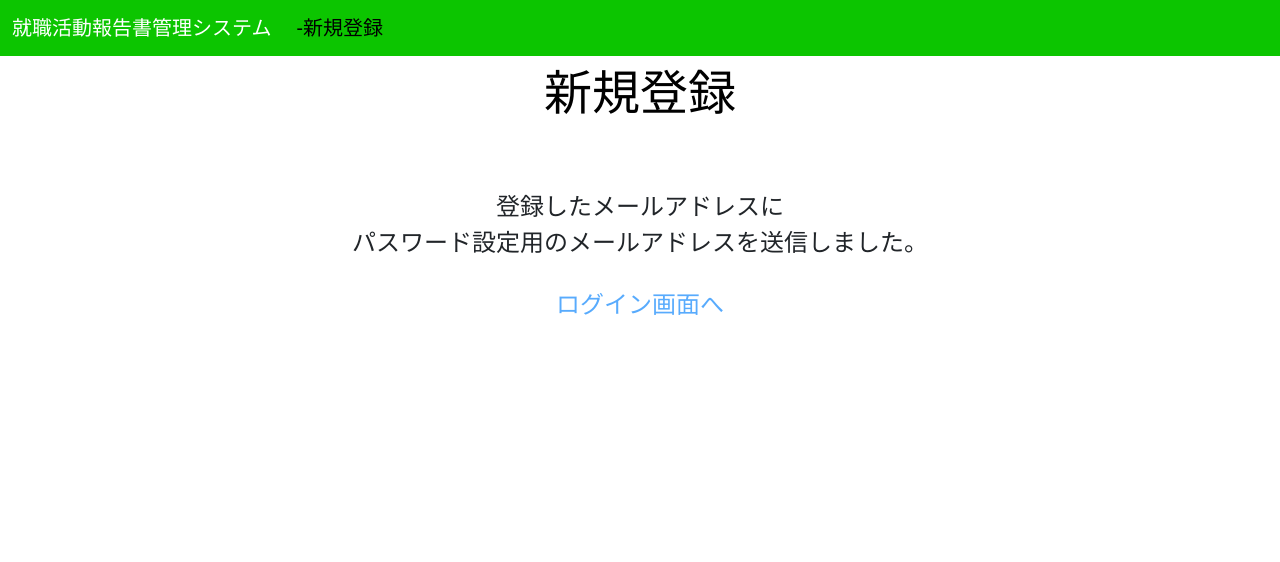
After one commit to chibachibaibu2003/Project-JRMS, a Flask app: template templates/register_mail.html in a window 1280 px wide. The commit adds this page. Shown: the top 562 px of the page. Run offline with Flask 3, Linux system fonts and the light colour scheme; the template is opened without the code that fills it, so the values that code supplies are empty.

Commit message:
メールアクティベーション画面の作成

```diff
--- a/app.py
+++ b/app.py
@@ -17,5 +17,10 @@ def login():
 def register_page():
     return render_template('register.html')
 
+@app.route('/register2',methods=['POST'])
+def register_mail_page():
+    emali=request.form.get('email')
+    return render_template('register_mail.html',email=emali)
+
 if __name__ == "__main__":
     app.run(debug=True)
--- a/static/css/register.css
+++ b/static/css/register.css
@@ -3,6 +3,15 @@
 body{
 	padding:0;
 	margin: 0;
+}
+
+.message{
+	display:flex;
+	font-size: 1.5rem;
+	justify-content: center;
+	text-align: center;
+	margin-top: 60px;
+	text-decoration: none;
 }
 
 .loginbox{
--- a/templates/register.html
+++ b/templates/register.html
@@ -13,7 +13,7 @@
 <div class="loginbox">
 	<div class="searchbox">
 
-		<form action="{{url_for('login')}}" method="post">
+		<form action="{{url_for('register_mail_page')}}" method="post">
 			<a>メールアドレス</a><br>
 			<input type="email"name="email"class="search_a"autocomplete="off"><br><br><br><br>
 			<a class="submit"><input type="submit"class="button_s"value="つぎへ"></a>
--- /dev/null
+++ b/templates/register_mail.html
@@ -0,0 +1,18 @@
+{% extends "layout.html" %}
+{% block css %}
+<link rel="stylesheet" href="{{url_for('static', filename='/css/register.css')}}">
+{% endblock %}
+
+{% block title%}
+<span style="color:black">　-新規登録<span>
+{% endblock %}
+
+{% block content %}
+<p class="titlelogo">新規登録</p>
+
+<p class="message">
+    登録したメールアドレスに<br>
+    パスワード設定用のメールアドレスを送信しました。
+</p>
+<a class="register" href="{{url_for('sample_top')}}">ログイン画面へ</a>
+{% endblock %}
```
